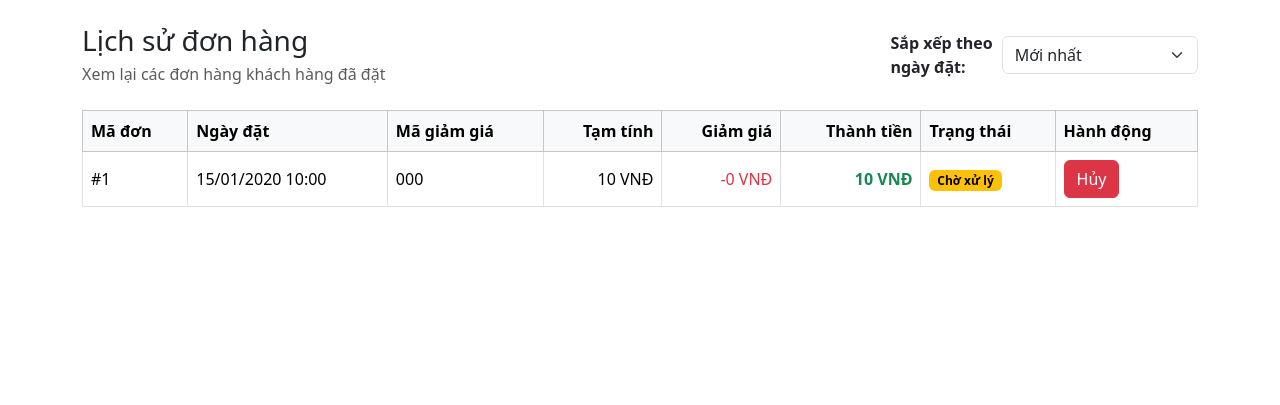
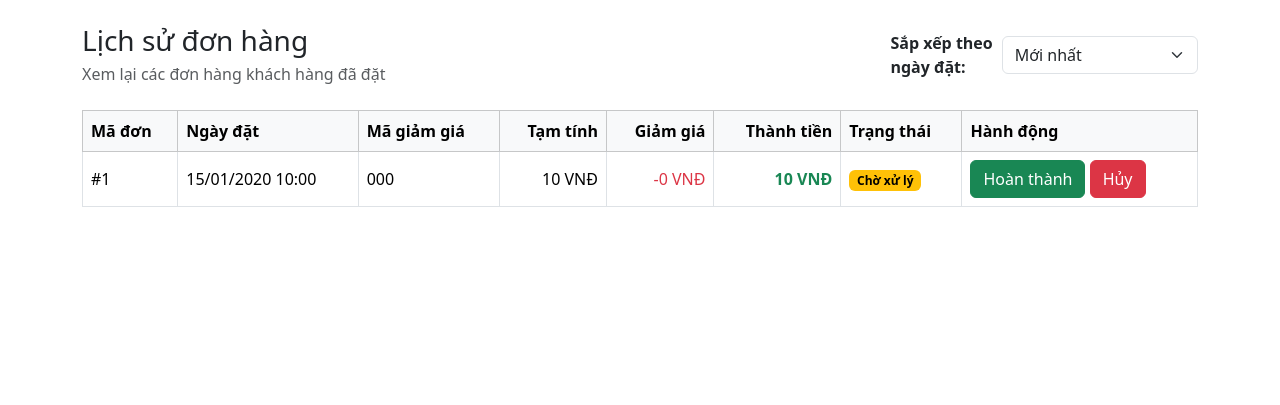
Before and after one commit to Marcoh05P/DiscountsManagement, a Flask app: page /orders_history in a window 1280 px wide. Shown: the part 56-461 px from the top of the page. Run offline with Flask 3, Linux system fonts and the light colour scheme; a user stored in the database is signed in; tables that the repository leaves empty hold one stand-in row (values such as "Sample post").

Commit message:
feat: allow customer to mark their orders as completed

```diff
--- a/DiscountsManagementApp/templates/orders_history.html
+++ b/DiscountsManagementApp/templates/orders_history.html
@@ -66,6 +66,7 @@
                 </td>
                 <td>
                     {% if order.status.name == 'PENDING' %}
+                    <button class="btn btn-success" onclick="handleSuccessBtn({{order.id}})">Hoàn thành</button>
                     <button class="btn btn-danger" onclick="handleCancelBtn({{order.id}})">Hủy</button>
                     {% endif %}
                 </td>
@@ -130,5 +131,34 @@
                 .catch(error => alert('Không thể hủy đơn hàng: ' + error.message));
         }
     }
+
+    function handleSuccessBtn(orderId) {
+        if (confirm('Bạn có chắc chắn muốn đánh dấu đơn hàng này là hoàn thành? Sau khi hoàn thành, bạn sẽ không thể hủy đơn hàng này nữa.')) {
+            const formData = new FormData();
+            formData.append('status', 'COMPLETED');
+            fetch(`/orders/${orderId}`, {
+                method: 'PATCH',
+                body: formData
+            })
+                .then(response => {
+                    if (response.ok) {
+                        const row = document.getElementById(orderId);
+                        if (row) {
+                            row.querySelector('td:nth-child(7)').innerHTML = '<span class="badge text-bg-success">Hoàn thành</span>';
+                            const actionCell = row.querySelector('td:nth-child(8)');
+                            if (actionCell) {
+                                actionCell.innerHTML = '';
+                            }
+                        }
+                    }
+                    else {
+                        return response.json().then(data => {
+                            throw new Error(data.error);
+                        });
+                    }
+                })
+                .catch(error => alert('Không thể hoàn thành đơn hàng: ' + error.message));
+        }
+    }
 </script>
 {% endblock %}
```
